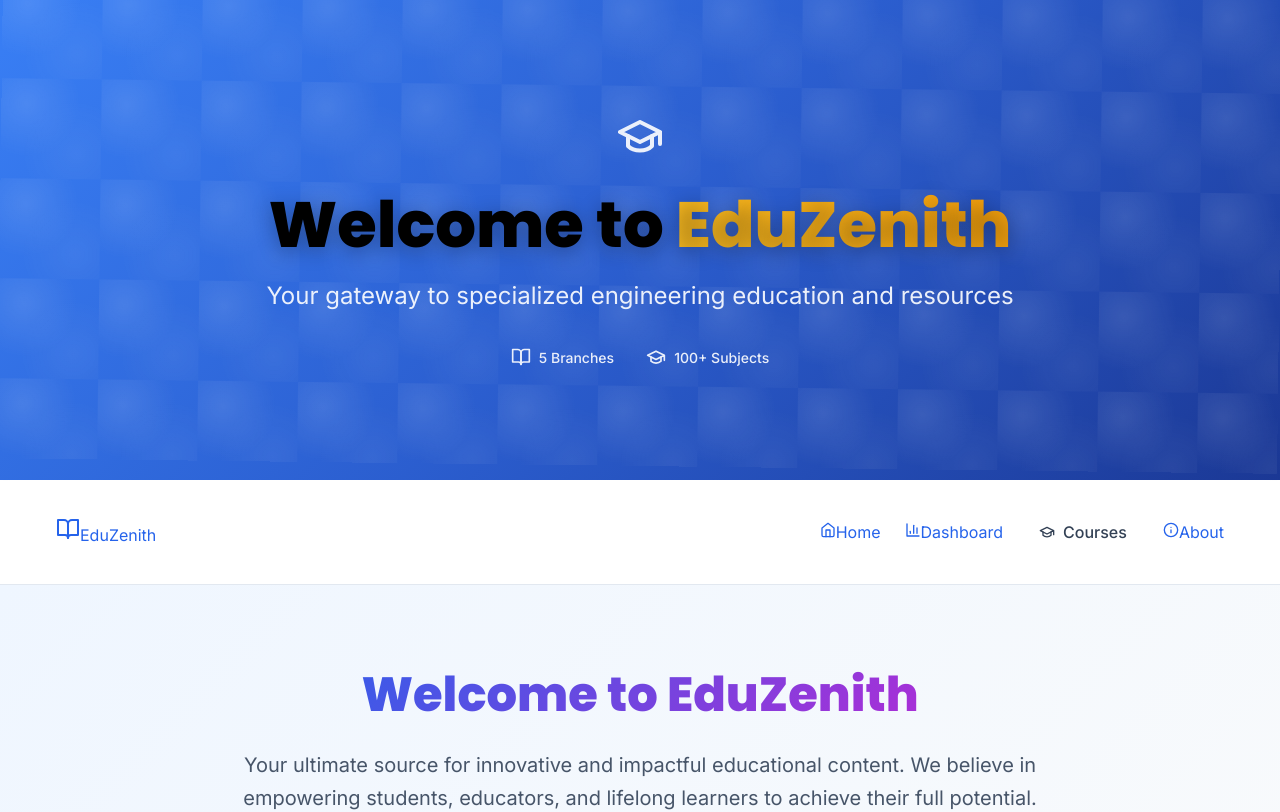
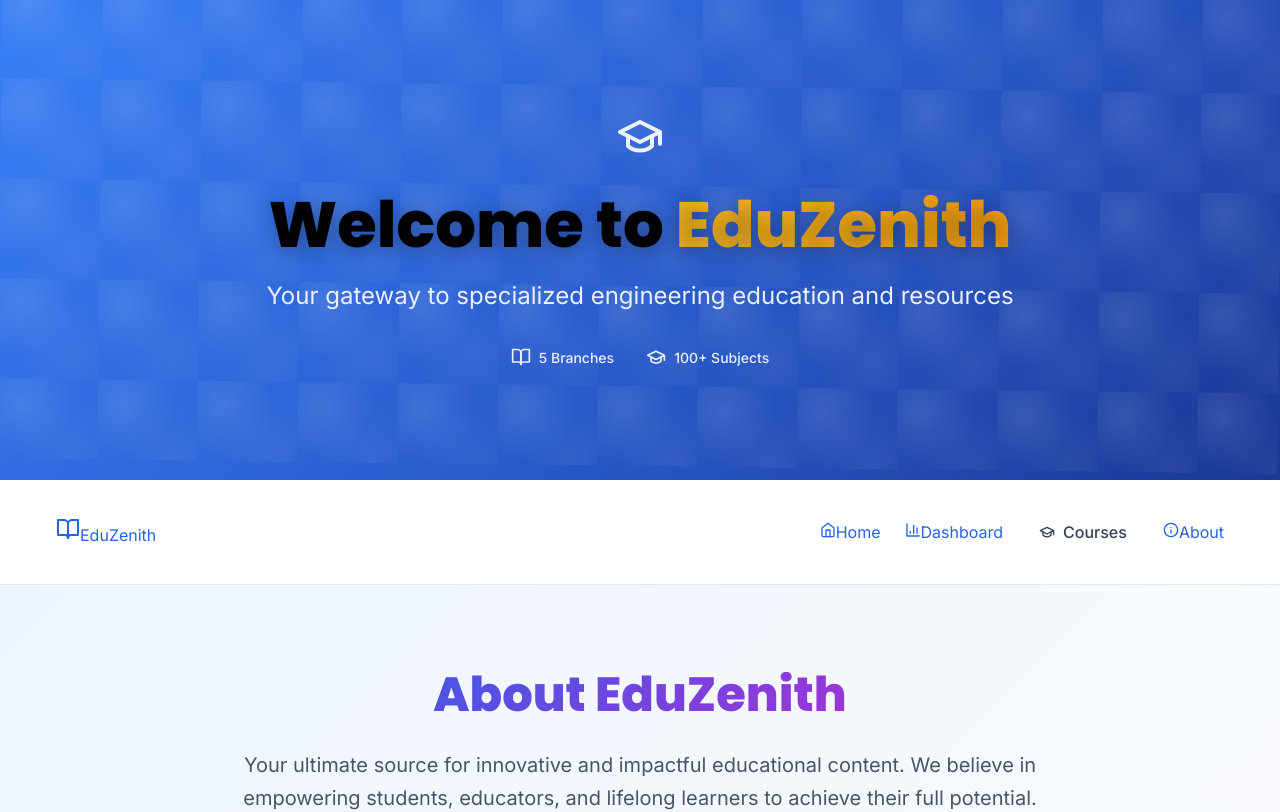
Before and after one commit to Manvitha236/Eduzenith-1, a React (Create React App) app: page /About in a window 1280 px wide. Shown: the top 812 px of the page. Built offline with nearby package versions, Linux system fonts and the light colour scheme.

Commit message:
Fix About page welcome text and remove duplicate heading

```diff
--- a/src/Components/About.js
+++ b/src/Components/About.js
@@ -75,7 +75,7 @@ const About = () => {
       <section className="about-hero">
         <div className="container">
           <div className="hero-content">
-            <h1>Welcome to EduZenith</h1>
+            <h1>About EduZenith</h1>
             <p className="hero-subtitle">
               Your ultimate source for innovative and impactful educational content.
               We believe in empowering students, educators, and lifelong learners to achieve their full potential.
```
